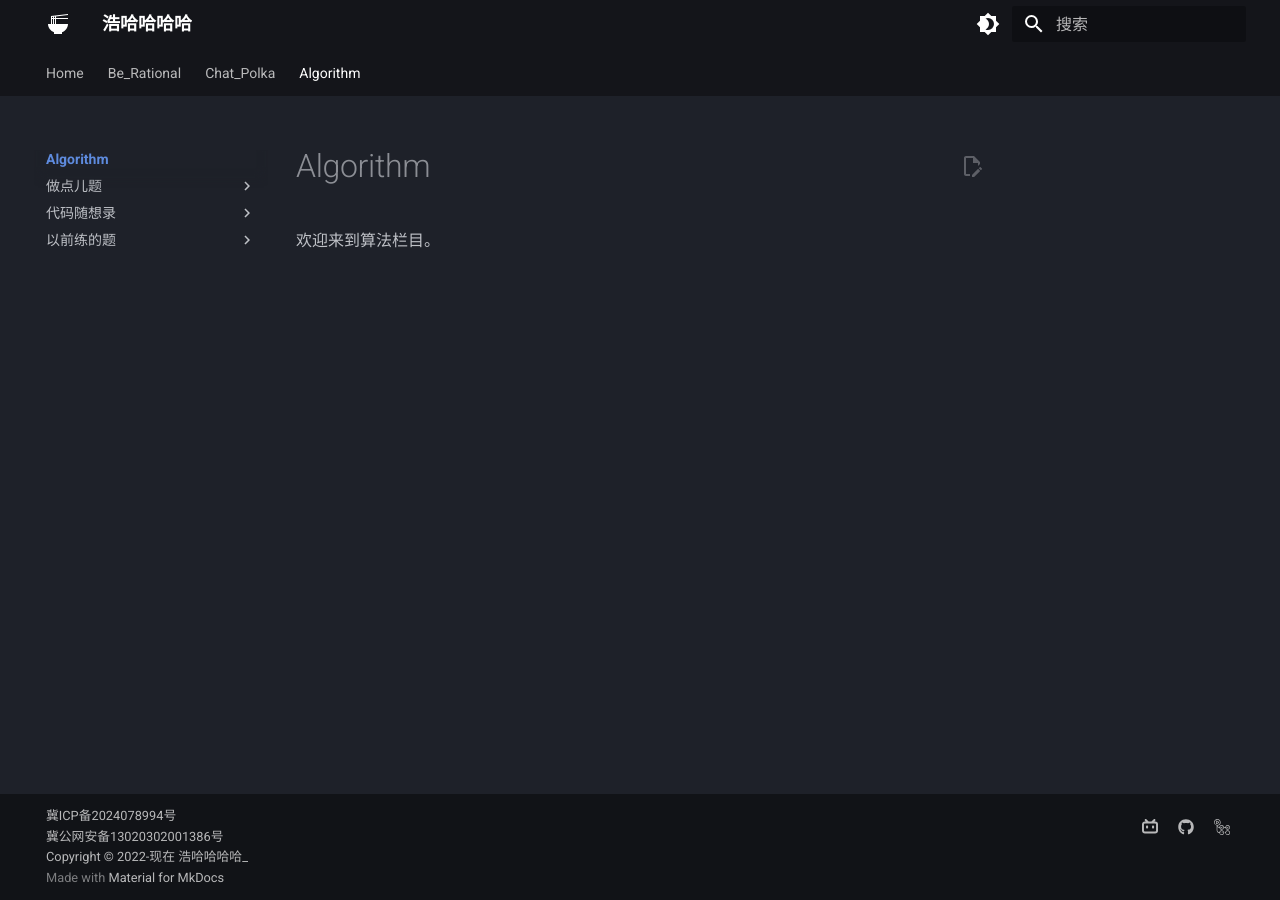
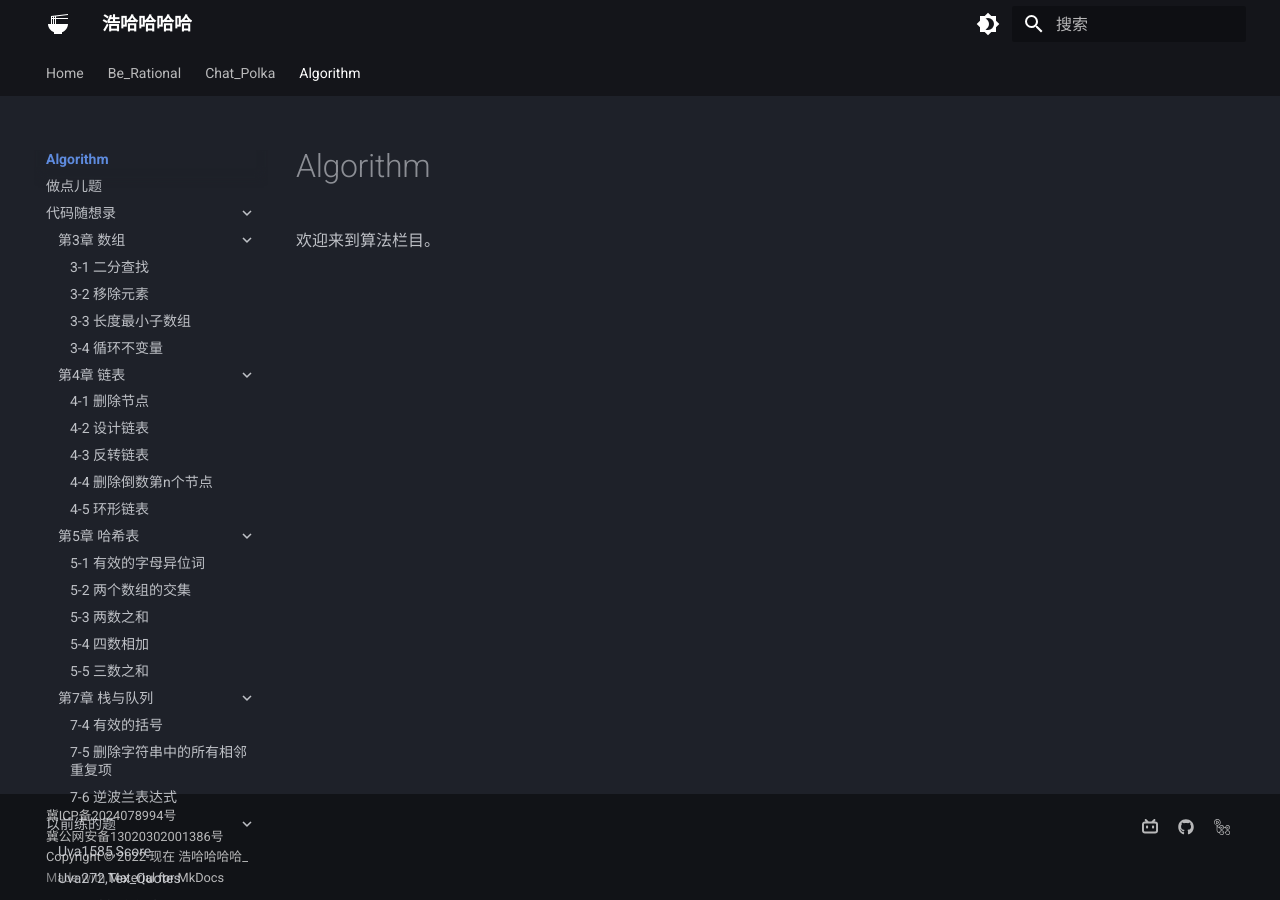
Before and after one commit to Haohahahaha/alg, an MkDocs documentation site: the page built from docs/index.md, in a window 1280 px wide. Built offline with MkDocs 1.6.1 and Material for MkDocs 9.7.7, drawn with Linux system fonts in a browser that asks for light colours.

Commit message:
2025-12-28_14:06:28 update

```diff
--- a/mkdocs.yml
+++ b/mkdocs.yml
@@ -21,12 +21,17 @@
     - navigation.tabs
     - navigation.top
     - navigation.indexes
-    - navigation.expand
-    - navigation.prune # 折叠
+    - navigation.expand # 展开
+    # navigation.prune # 折叠
     - search.suggest
     - search.highlight
     - content.code.copy
-    - content.action.edit
+    - Instant Loading
+    - navigation.instant
+    - navigation.instant.prefetch
+    - navigation.instant.progress
+    # Anchor tracking
+    - navigation.tracking
   language: zh
 
 edit_uri: edit/main/docs
@@ -71,14 +76,36 @@
       - Merge-Sort: old/2021-10-28_Merge-Sort/2021-10-28_Merge-Sort.md
       - Inorder-Traversal: old/2021-10-29_Inorder-Traversal/2021-10-29_Inorder-Traversal.md
       - Binary-Search: old/2021-10-31_Binary-Search/2021-10-31_Binary-Search.md
-markdown_extensions:
-  - pymdownx.highlight:
-      anchor_linenums: true
-  - pymdownx.inlinehilite
-  - pymdownx.snippets
-  - pymdownx.superfences
+
 extra_css:
   - mkdocs/css/no-footer.css # 不使用底部的翻页
+  - mkdocs/extra_admonition.css # 自定义admonition
+
+markdown_extensions:
+    # Admonitions
+    - admonition
+    - pymdownx.details
+    - pymdownx.superfences
+    # Icons, Emojis
+    - attr_list
+    - pymdownx.emoji:
+        emoji_index: !!python/name:material.extensions.emoji.twemoji
+        emoji_generator: !!python/name:material.extensions.emoji.to_svg
+    # Formatting
+    - pymdownx.critic
+    - pymdownx.caret
+    - pymdownx.keys
+    - pymdownx.mark
+    - pymdownx.tilde
+    # Diagrams
+    - pymdownx.superfences:
+        custom_fences:
+          - name: mermaid
+            class: mermaid
+            format: !!python/name:pymdownx.superfences.fence_code_format
+    - pymdownx.tasklist:
+        custom_checkbox: true
+
 extra:
   homepage: http://haohaha.cn
   social: # icons
```
